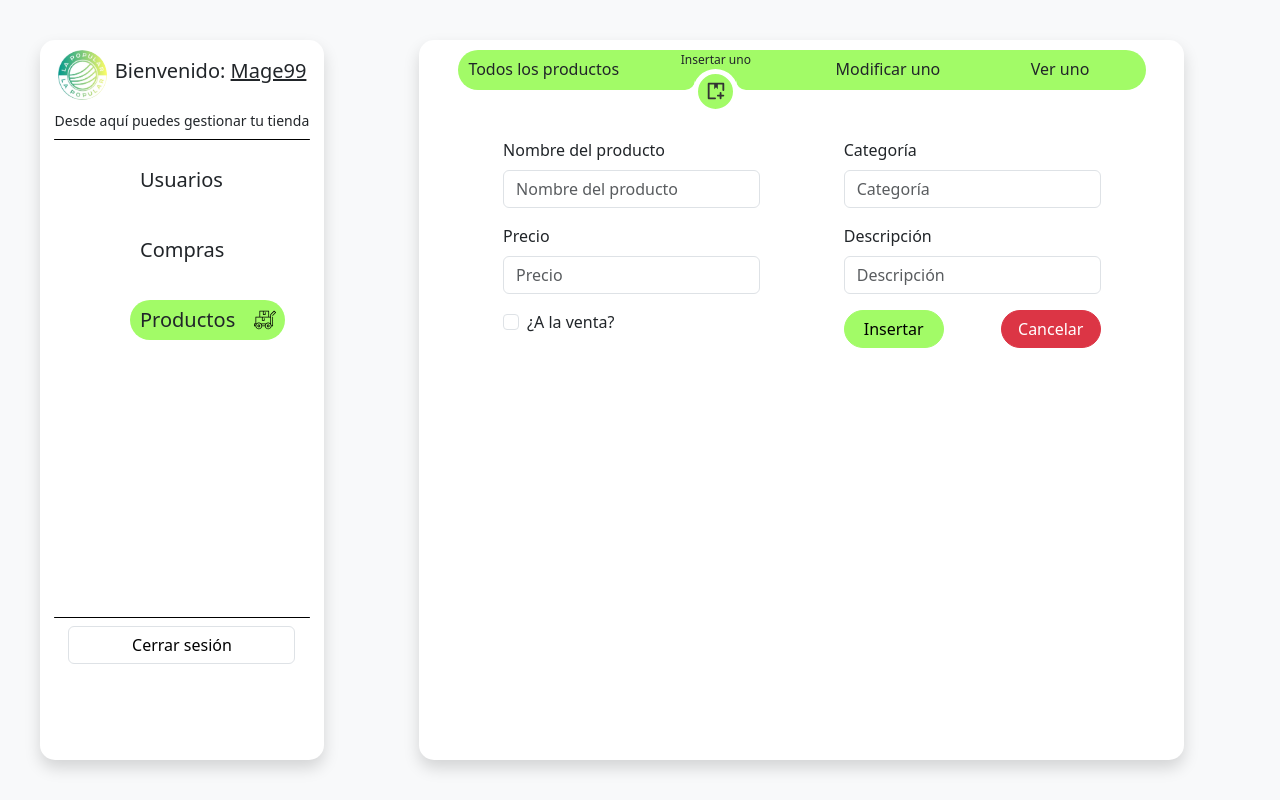
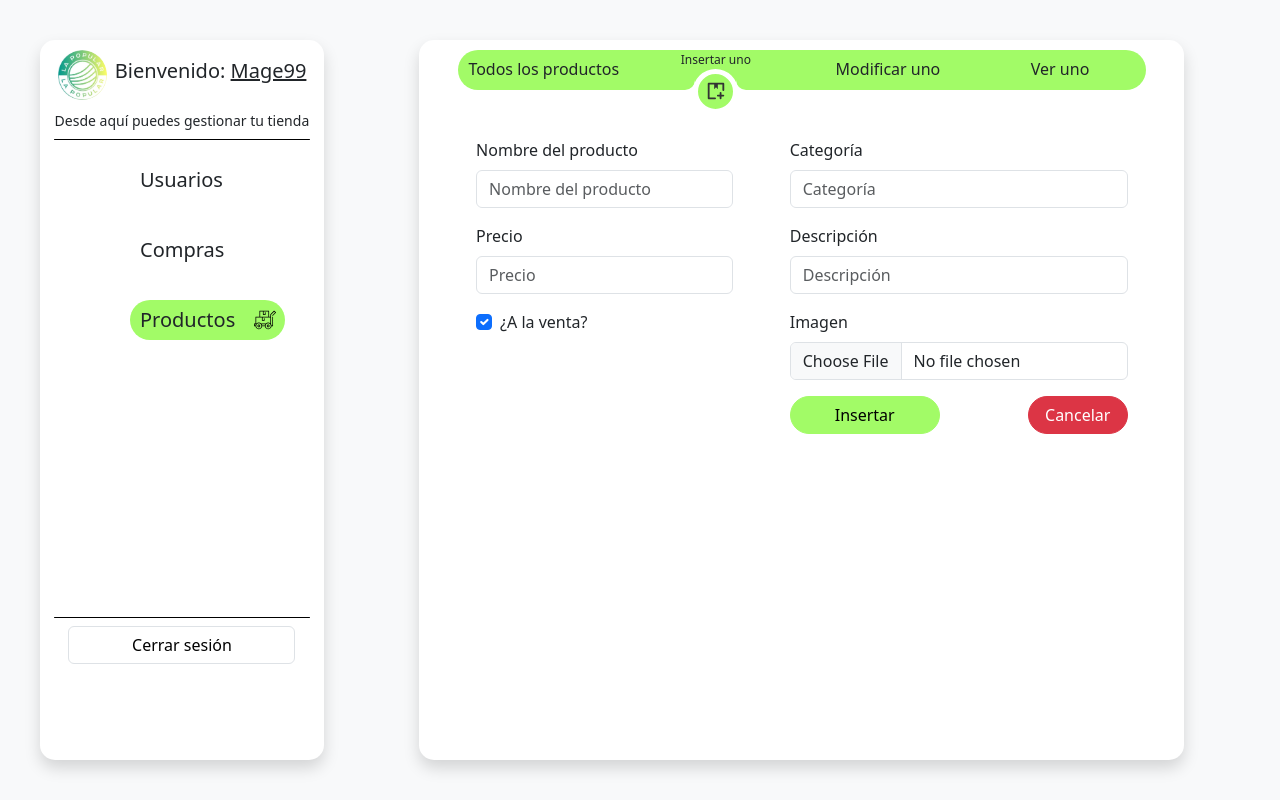
Before and after one commit to felixD2023/LaPopularShop, a React (Vite) app: page /admin/products/insert in a window 1280 px wide. Built offline with nearby package versions, Linux system fonts and the light colour scheme; sample sign-in values are in the browser's storage.

Commit message:
implementado insertar producto con backend

```diff
--- a/src/Pages/Admin/Products/ProductInsert.jsx
+++ b/src/Pages/Admin/Products/ProductInsert.jsx
@@ -1,8 +1,74 @@
-import React from 'react'
+import React, { useState } from 'react'
 import { useNavigate } from 'react-router-dom'
+import { getUserLoggedIn, isLastCharANumber } from '../../../Utils/Utils'
+import { setAlert } from '../../../Redux/AlertSlice.js'
+import { useDispatch } from 'react-redux'
+import { axiosInstance } from '../../../Axios/Axios.js'
 
 const ProductInsert = () => {
-const navigate=useNavigate()
+	const navigate = useNavigate()
+	const dispatch = useDispatch()
+	const [loading, setLoading] = useState(false)
+	const [name, setName] = useState("")
+	const [price, setPrice] = useState("")
+	const [category, setCategory] = useState("")
+	const [description, setDescription] = useState("")
+	const [onStock, setOnStock] = useState(true)
+	const [image, setImage] = useState(null)
+
+	const [nameError, setNameError] = useState(false)
+	const [priceError, setPriceError] = useState(false)
+	const [categoryError, setCategoryError] = useState(false)
+	const [descriptionError, setDescriptionError] = useState(false)
+	const [imageError, setImageError] = useState(false)
+
+	const insert = async () => {
+		setLoading(true)
+		resetErrors()
+
+		//validate data
+		let errors = false;
+		if (name === '' || price === '' || category === '' || description === '' || image === null) {
+			errors = true;
+			dispatch(setAlert({ type: "danger", message: "No puede haber campos vacíos" }))
+			if (name === '') { setNameError(true) }
+			if (price === '') { setPriceError(true) }
+			if (category === '') { setCategoryError(true) }
+			if (description === '') { setDescriptionError(true) }
+			if (image == null) { setImageError(true) }
+		}
+		if (!Number(price) && !errors) {
+			setPriceError(true)
+			dispatch(setAlert({ type: "danger", message: "El precio introducido no es válido" }))
+		}
+		if (!errors) {
+			try {
+				const data = new FormData()
+				data.append('id', 'fgd')
+				data.append('name', name)
+				data.append('description', description)
+				data.append('category', category)
+				data.append('onStock', onStock)
+				data.append('price', Number(price))
+				data.append('image', image)
+				const response = await axiosInstance.post('/api/Products', data, { headers: { Authorization: `Bearer ${getUserLoggedIn().token}` } })
+
+				dispatch(setAlert({ type: 'primary', message: 'Producto agregado con éxito' }))
+			} catch (error) {
+				console.log(error)
+				dispatch(setAlert({ type: 'danger', message: 'No fue posible agregar el producto' }))
+			}
+		}
+		setLoading(false)
+	}
+
+	const resetErrors = () => {
+		setNameError(false)
+		setPriceError(false)
+		setCategoryError(false)
+		setDescriptionError(false)
+		setImageError(false)
+	}
 
 
 	return (
@@ -10,33 +76,47 @@ const navigate=useNavigate()
 			<div style={{ display: 'flex', flexDirection: 'column' }}>
 				<div className='mb-3'>
 					<label htmlFor="name" className="form-label">Nombre del producto</label>
-					<input autoComplete='none' type="text" className="form-control" id="name" placeholder="Nombre del producto" />
+					<input value={name} onChange={(e) => setName(e.target.value)} autoComplete='none' type="text" className={`form-control ${nameError ? 'is-invalid' : ''}`} id="name" placeholder="Nombre del producto" />
 				</div>
 				<div className='mb-3'>
 					<label htmlFor="Price" className="form-label">Precio</label>
-					<input autoComplete='none' type="text" className="form-control" id="Price" placeholder="Precio" />
+					<input value={price} onChange={(e) => (e.target.value.charAt(e.target.value.length - 1) === '' || e.target.value.charAt(e.target.value.length - 1) === '.' || isLastCharANumber(e.target.value)) ? setPrice(e.target.value) : null} autoComplete='none' type="text" className={`form-control ${priceError ? 'is-invalid' : ''}`} id="Price" placeholder="Precio" />
 				</div>
 				<div className="form-check">
-					<input autoComplete='none' className="form-check-input" type="checkbox" value="" id="Is_Admin" />
+					<input checked={onStock} onChange={(e) => setOnStock(e.target.checked)} autoComplete='none' className="form-check-input" type="checkbox" id="OnStock" />
 					¿A la venta?
-					<label className="form-check-label" htmlFor="Is_Admin">
+					<label className="form-check-label" htmlFor="OnStock">
 					</label>
 				</div>
+
 			</div>
 
 			<div style={{ display: 'flex', flexDirection: 'column' }}>
 				<div className='mb-3'>
 					<label htmlFor="Category" className="form-label">Categoría</label>
-					<input autoComplete='none' type="password" className="form-control" id="Category" placeholder="Categoría" />
+					<input value={category} onChange={(e) => setCategory(e.target.value)} autoComplete='none' type="text" className={`form-control ${categoryError ? 'is-invalid' : ''}`} id="Category" placeholder="Categoría" />
 				</div>
 
 				<div className='mb-3'>
 					<label htmlFor="Description" className="form-label">Descripción</label>
-					<input autoComplete='none' type="text" className="form-control" id="Description" placeholder="Descripción" />
+					<input value={description} onChange={(e) => setDescription(e.target.value)} autoComplete='none' type="text" className={`form-control ${descriptionError ? 'is-invalid' : ''}`} id="Description" placeholder="Descripción" />
 				</div>
+				<div className="mb-3">
+					<label htmlFor="image" className="form-label">Imagen</label>
+					<input onChange={(e) => { setImage(e.target.files[0]); }} className={`form-control ${imageError ? 'is-invalid' : ''}`} id="image" type="file" />
+				</div>
+				<div style={{ display: 'flex', justifyContent: 'space-between' }}>
+					<button disabled={loading} onClick={() => insert()} type="button" className="btn btn-success" style={{ borderRadius: '2em', marginRight: '10px', width: '150px' }}>
+						{
+							loading
+								? <>
+									<span className="spinner-grow spinner-grow-sm" aria-hidden="true"></span>
+									<span role="status">&nbsp;&nbsp;Loading...</span>
+								</>
+								: <span>Insertar</span>
+						}
+					</button>
 
-				<div style={{ display: 'flex', justifyContent: 'space-between' }}>
-					<input className='btn btn-success' value={'Insertar'} type='button' style={{ width: '100px', borderRadius: '2em' }} />
 					<input onClick={() => navigate('/admin/products/list')} className='btn btn-danger' value={'Cancelar'} type='button' style={{ width: '100px', borderRadius: '2em' }} />
 				</div>
 			</div>
--- a/src/Pages/Admin/Products/ProductList.jsx
+++ b/src/Pages/Admin/Products/ProductList.jsx
@@ -1,12 +1,37 @@
-import React from 'react'
+import React, { useEffect, useState } from 'react'
 import {products as productsData}  from './products.js'
 import iconRemove from '../../../Images/Icons/icon-remove.svg'
 import iconEdit from '../../../Images/Icons/icon-edit.svg'
 import iconDetail from '../../../Images/Icons/icon-detail.svg'
 import { useNavigate } from 'react-router-dom'
+import { useDispatch, useSelector } from 'react-redux'
+import { clearAlert, setAlert } from '../../../Redux/AlertSlice.js'
+import { setProducts } from '../../../Redux/ProductsSlice.js'
+import { axiosInstance } from '../../../Axios/Axios.js'
+import { getUserLoggedIn } from '../../../Utils/Utils.js'
 
 const UserList = () => {
+	const products = useSelector(state=>state.products.products)
 	const navigate = useNavigate()
+	const dispatch = useDispatch()
+	const [loading, setLoading] = useState(false)
+
+	useEffect(()=>{getProducts()},[])
+
+	const getProducts = async () => {
+		try {
+			setLoading(true)
+			dispatch(setProducts([]))
+			const user = getUserLoggedIn()
+			const response = await axiosInstance.get("/api/Products", { headers: { Authorization: `Bearer ${user.token}` } })
+			dispatch(setProducts(response.data))
+			console.log(response.data)
+		} catch (error) {
+			dispatch(setAlert({ type: "danger", message: "No fue posible cargar los datos" }))
+		} finally {
+			setLoading(false)
+		}
+	}
 
 
 	return (
@@ -25,7 +50,7 @@ const UserList = () => {
 					</thead>
 					<tbody >
 						{
-							productsData.map((product, index) =>
+							products.map((product, index) =>
 								<tr key={index} >
 									<th scope="row">{index}</th>
 									<td>{product.name}</td>
--- a/src/Pages/Admin/Products/Products.jsx
+++ b/src/Pages/Admin/Products/Products.jsx
@@ -6,9 +6,12 @@ import iconProductsInsert from '../../../Images/Icons/icon-product-insert.svg'
 import iconProductsUpdate from '../../../Images/Icons/icon-product-update.svg'
 import iconProductsDetail from '../../../Images/Icons/icon-product-detail.svg'
 import { Outlet } from 'react-router-dom'
-
+import { useSelector } from 'react-redux'
+import Alert from '../../../Components/Alert'
 
 const Products = () => {
+	const alert = useSelector(state=>state.alert)
+
 	const data = [
 		{
 			name: 'Todos los productos',
@@ -32,9 +35,10 @@ const Products = () => {
 
 	return (
 		<>
-			<div className='shadow' style={{ background:'white' ,display: 'flex', flexDirection:'column',alignItems:'center', borderRadius: '15px', width: '80%', height: '90%' }}>
+			<div className='shadow ' style={{ position:'relative',overflow:'hidden',background: 'white', display: 'flex', flexDirection:'column',alignItems:'center', borderRadius: '15px', width: '80%', height: '90%' }}>
 				<Navbar names={data} bgColor={"white"} />
 				<Outlet/>
+				<Alert type={alert.type} message={alert.message} visible={alert.message!=""} />
 			</div>
 		</>
 	)
--- /dev/null
+++ b/src/Redux/ProductsSlice.js
@@ -0,0 +1,16 @@
+import { createSlice } from "@reduxjs/toolkit";
+
+const initialState = {products:[]}
+
+export const productsSlice = createSlice({
+    name:'products',
+    initialState,
+    reducers:{
+        setProducts: (state,action)=>{
+            state.products = [...action.payload]
+        }
+    }
+})
+
+export const { setProducts } = productsSlice.actions;
+export default productsSlice.reducer
--- a/src/Redux/Store.js
+++ b/src/Redux/Store.js
@@ -1,10 +1,12 @@
 import { configureStore } from "@reduxjs/toolkit";
 import usersReducer from "./UsersSlice"
 import alertReducer from "./AlertSlice"
+import productsReducer from "./ProductsSlice"
 
 export const store=configureStore({
     reducer:{
         users:usersReducer,
         alert:alertReducer,
+        products:productsReducer,
     },
 })
```
